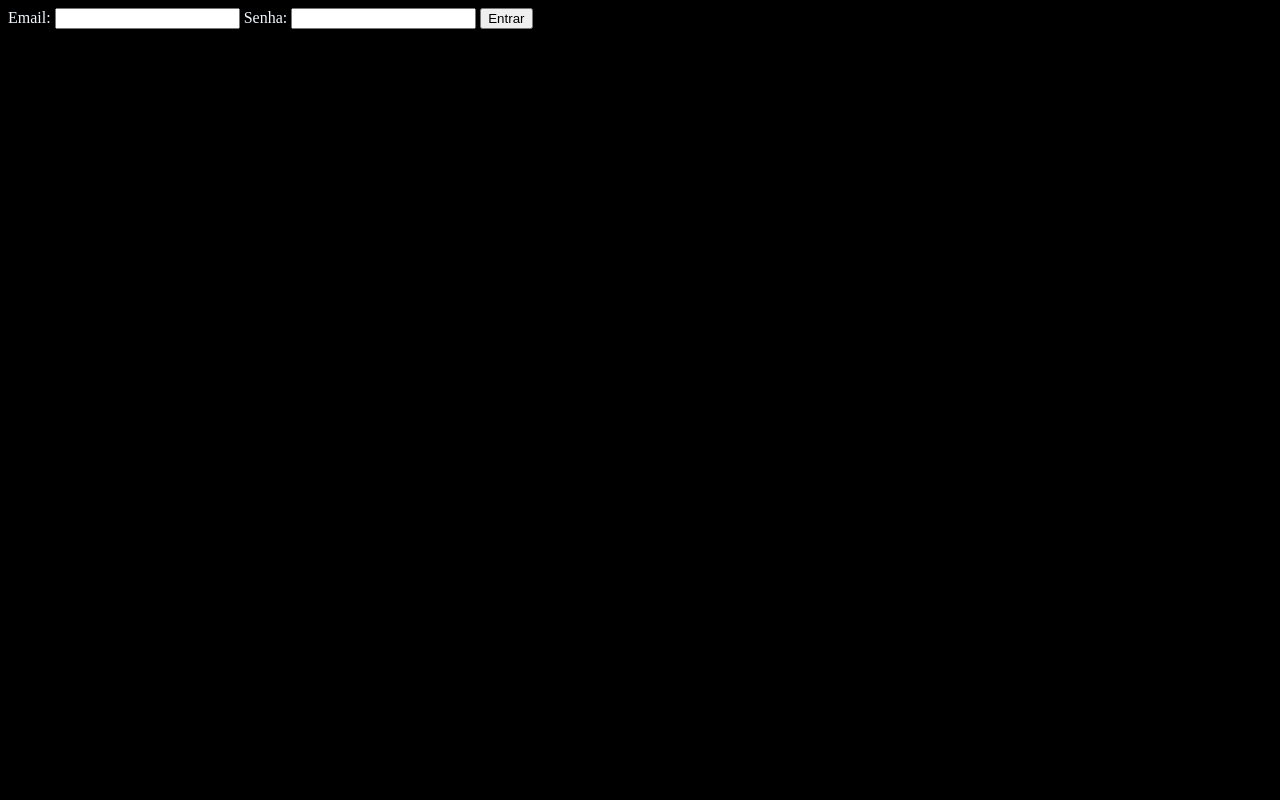
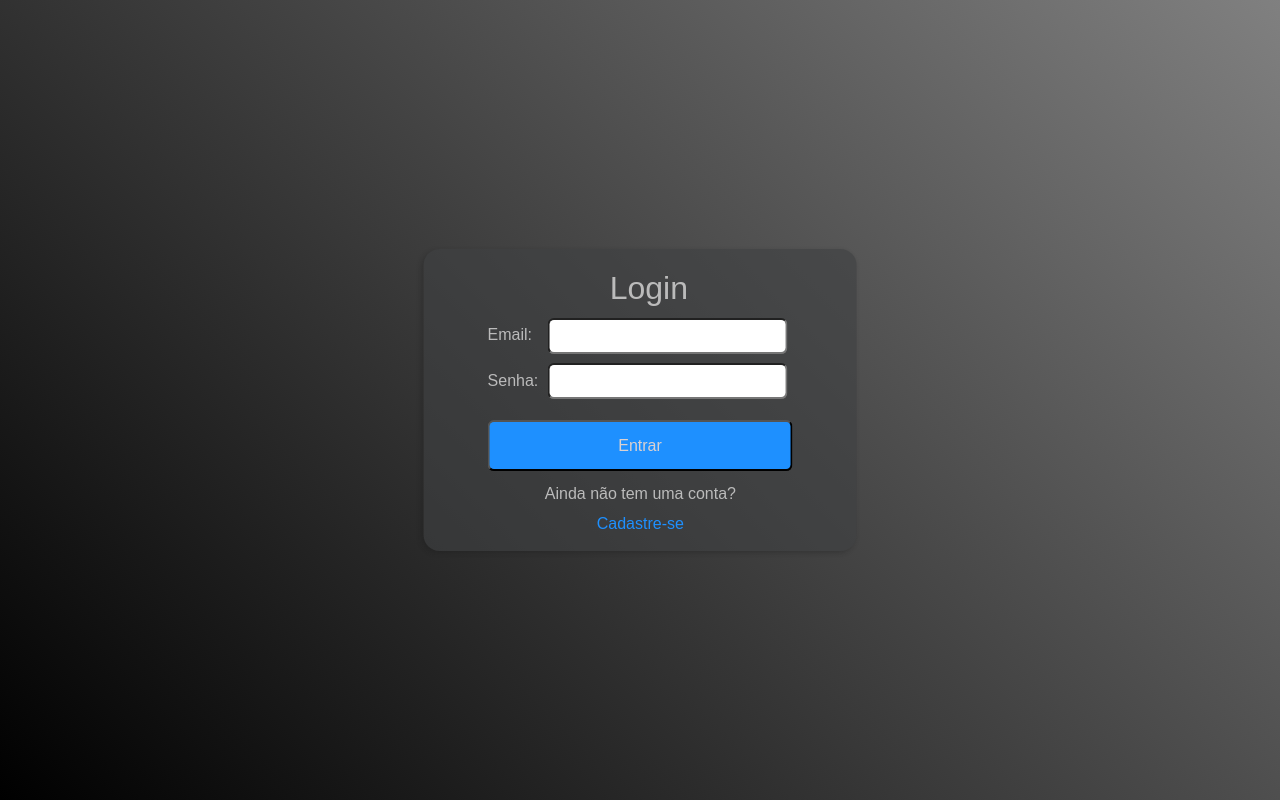
Before and after one commit to miqueiassggarcia/Reckoning-site, a website: page src/pages/singin.html in a window 1280 px wide. Drawn offline with nearby package versions, Linux system fonts and the light colour scheme.

Commit message:
Update singin.html

```diff
--- a/src/pages/singin.html
+++ b/src/pages/singin.html
@@ -1,5 +1,5 @@
 <!DOCTYPE html>
-<html lang="pt-BR">
+<html class="singin" lang="pt-BR">
 <head>
   <link rel="preconnect" href="https://fonts.gstatic.com" crossorigin>
   <link rel="preconnect" href="https://fonts.googleapis.com">
@@ -11,33 +11,30 @@
   <title>Singin reckoning</title>
 
   <link href="https://fonts.googleapis.com/css2?family=Roboto&display=swap" rel="stylesheet">
-
   <script src="https://ajax.googleapis.com/ajax/libs/jquery/3.6.3/jquery.min.js"></script>
+  <link rel="stylesheet" href="../styles/style-index.css">
   <script src="../scripts/singin.js" type="text/javascript"></script>
-  <script src="../scripts/loginVerification.js" type="text/javascript"></script>
-  <script src="../global.js" type="text/javascript"></script>
-
-  <style>
-    body {
-      background-color: black;
-      color: aliceblue;
-    }
-  </style>
 </head>
-<body onload="verificarUsuario();">
+<body>
+  <div class="login">
+    <h1>Login</h1>
     <form method="post" id="form">
       <label for="email">Email:</label>
       <input type="email" id="email" name="email">
+      <br>
       <label for="email">Senha:</label>
       <input type="password" id="senha" name="senha">
+      <br>
       <button type="submit">Entrar</button>
-  </form>
+      <p>Ainda não tem uma conta?</p>
+      <a href="../pages/singup.html">Cadastre-se</a>
+  </div>
   <script type="text/javascript">
     $( "form" ).submit( async function( event ) {
       let [email, senha] = $( this ).serializeArray();
       event.preventDefault();
 
-      console.log( await singin(email.value, senha.value) )
+      console.log(singin(email.value, senha.value));
     })
   </script>
 </body>
```
Lines whose indentation alone changed are shown as unchanged.
